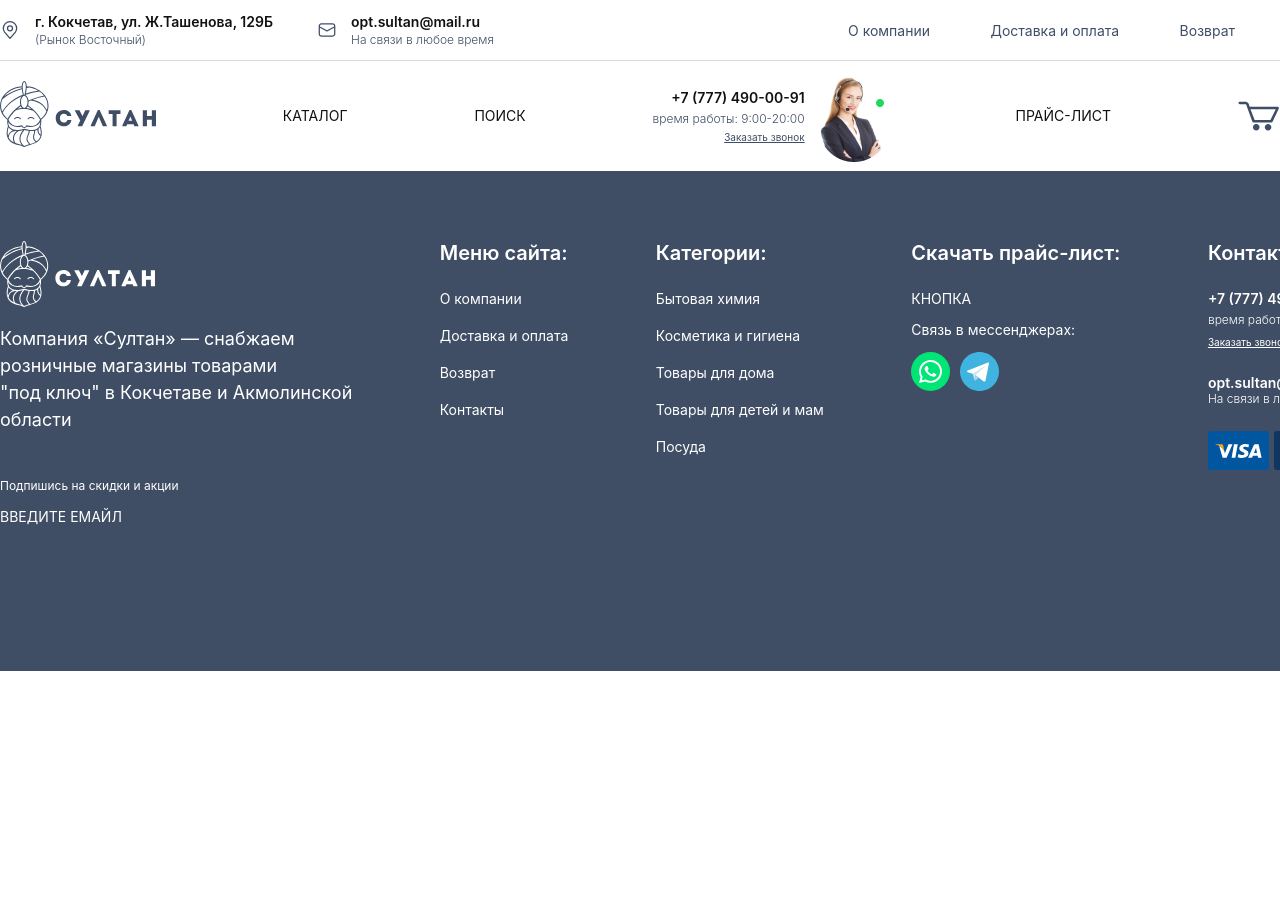
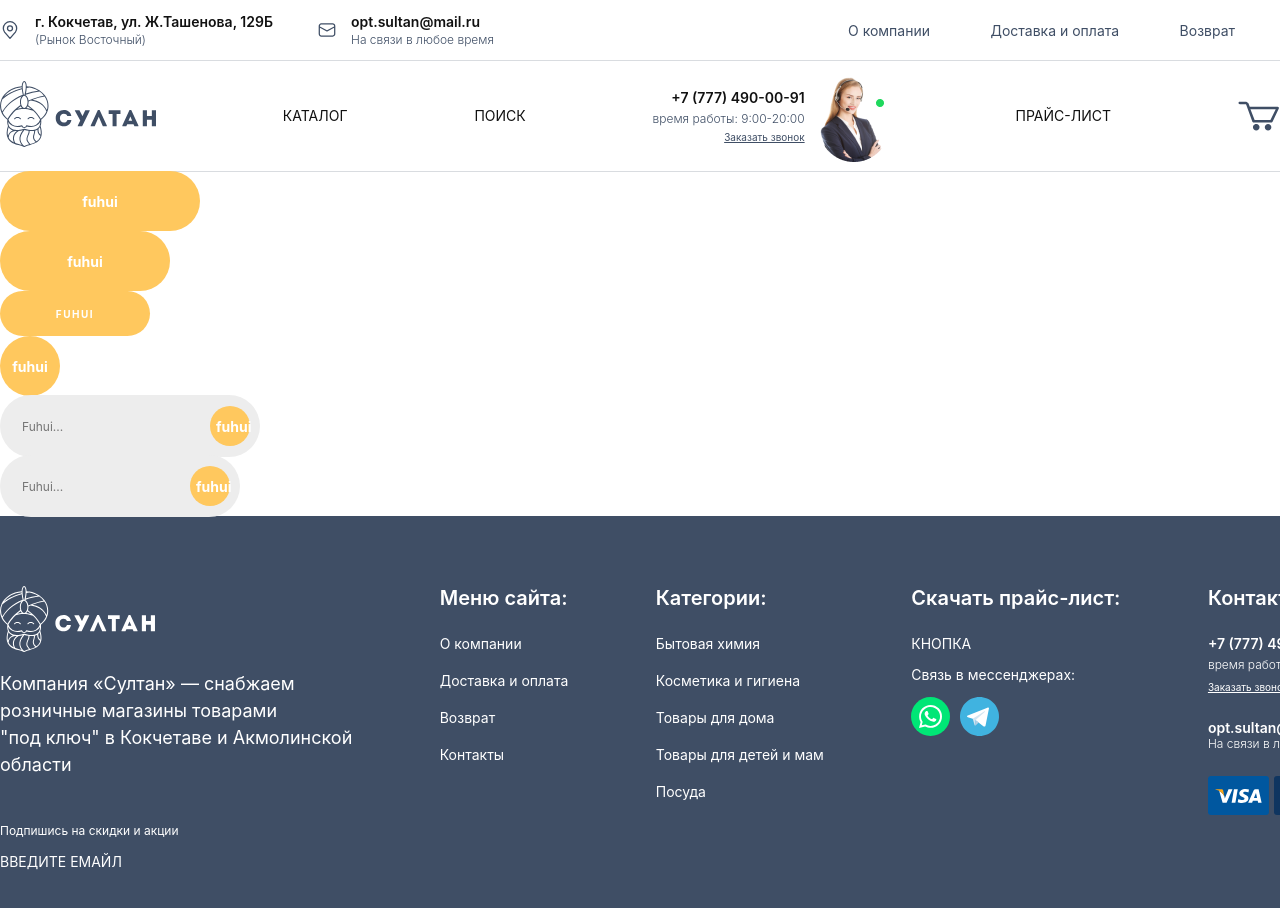
Before and after one commit to aarsaevv/hotelsru-sultan, a React (Create React App) app: page / in a window 1280 px wide. Shown: the top 908 px of the page. Before the commit the page ends 800 px from the top, so only its background shows below. Built offline with nearby package versions, Linux system fonts and the light colour scheme.

Commit message:
Button, search, Item

```diff
--- a/src/App.tsx
+++ b/src/App.tsx
@@ -1,6 +1,9 @@
 import './scss/App.scss';
 import Header from './components/Header';
+import Button from './components/Button';
+import Search from './components/Search';
 import Catalogue from './components/Catalogue';
+import Item from './components/Item';
 import ItemCard from './components/ItemCard';
 import Cart from './components/Cart';
 import Footer from './components/Footer';
@@ -9,7 +12,29 @@ function App() {
   return (
     <div className="App">
       <Header />
-      {/* <Catalogue />
+      <div className="_button-large">
+        <Button />
+      </div>
+      <div className="_button-medium">
+        <Button />
+      </div>
+      <div className="_button-small">
+        <Button />
+      </div>
+      <div className="_button-round-big">
+        <Button />
+      </div>
+      <div className="_search-large">
+        <Search />
+      </div>
+      <div className="_search-medium">
+        <Search />
+      </div>
+      {/* <div className="_button-round-small">
+        <Button />
+      </div> */}
+      {/* <Item />
+      <Catalogue />
       <ItemCard />
       <Cart /> */}
       <Footer />
--- /dev/null
+++ b/src/components/Button.tsx
@@ -0,0 +1,7 @@
+import "../scss/components/button.scss";
+
+function Button() {
+  return <button className="button">fuhui</button>;
+}
+
+export default Button;
--- /dev/null
+++ b/src/components/Item.tsx
@@ -0,0 +1,37 @@
+import "../scss/components/item.scss";
+import ariel from "../assets/images/ariel.png";
+import Button from "../components/Button";
+
+function Item() {
+  return (
+    <div className="item">
+      <div className="item__image">
+        <img src={ariel} alt="Ariel" />
+      </div>
+      <div className="item__description description">
+        <h6 className="description__weight">15X28.8 г</h6>
+        <h3 className="description__name">
+          <span>ARIEL</span> Автмат Гель СМС жидкое в растворимых капсулах
+          Liquid Capsules Горный родник
+        </h3>
+        <h5 className="description__manufacturer">
+          Штрихкод:<span>4604049097548</span>
+        </h5>
+        <h5 className="description__barcode">
+          Производитель:<span>Нэфис</span>
+        </h5>
+        <h5 className="description__brand">
+          Бренд:<span>AOS</span>
+        </h5>
+      </div>
+      <div className="purchase">
+        <h3 className="purchase__price">48,76 ₸</h3>
+        <div className="_button-small purchase__button">
+          <Button />
+        </div>
+      </div>
+    </div>
+  );
+}
+
+export default Item;
--- /dev/null
+++ b/src/components/Search.tsx
@@ -0,0 +1,15 @@
+import "../scss/components/search.scss";
+import Button from "../components/Button";
+
+function Search() {
+  return (
+    <div className="search">
+      <input className="search__input" placeholder="Fuhui..."></input>
+      <div className="_button-round-small search__button">
+        <Button />
+      </div>
+    </div>
+  );
+}
+
+export default Search;
--- /dev/null
+++ b/src/scss/components/button.scss
@@ -0,0 +1,49 @@
+@import '../helpers/Media-mixin.scss';
+@import '../helpers/Variables.scss';
+
+.button {
+    width: 100%;
+    height: 100%;
+    border-radius: 80px;
+    border: none;
+    font-family: 'Inter', sans-serif;
+    font-size: $--font-primary;
+    font-weight: $--weight-bold;
+    color: $--0--white;
+    background-color: $--6--yellow-secondary;
+}
+
+._button-large {
+    width: 200px;
+    height: 60px;
+}
+
+._button-medium {
+    width: 170px;
+    height: 60px;
+}
+
+._button-small {
+    width: 150px;
+    height: 45px;
+}
+
+._button-small > * {
+    font-size: $--font-small;
+    text-transform: uppercase;
+    letter-spacing: 1.5px;
+}
+
+._button-round-big {
+    width: 60px;
+    height: 60px;
+    border-radius: 50%;
+}
+
+._button-round-small {
+    width: 40px;
+    height: 40px;
+    position: absolute;
+    right: 10px;
+    border-radius: 50%;
+}
--- /dev/null
+++ b/src/scss/components/search.scss
@@ -0,0 +1,40 @@
+@import '../helpers/Media-mixin.scss';
+@import '../helpers/Variables.scss';
+
+.search {
+    display: flex;
+    align-items: center;
+    position: relative;
+    height: 60px;
+
+}
+
+.search {
+    &__input {
+        width: 100%;
+        height: 100%;
+        border-radius: 35px;
+        border: none;
+        outline:none;
+        font-family: 'Inter', sans-serif;
+        font-size: $--font-secondary;
+        font-weight: $--weight-regular;
+        color: #5C6370;
+        background-color: #EDEDED;
+        text-indent: 20px;
+    }
+
+    &__input:focus::-webkit-input-placeholder {
+        color: transparent;
+    }
+}
+
+._search-large {
+    width: 260px;
+    height: 60px;
+}
+
+._search-medium {
+    width: 240px;
+    height: 60px;
+}
```
Also changed, not shown: src/scss/components/item.scss (added, +85 -0 lines), src/assets/images/ariel.png (added).
